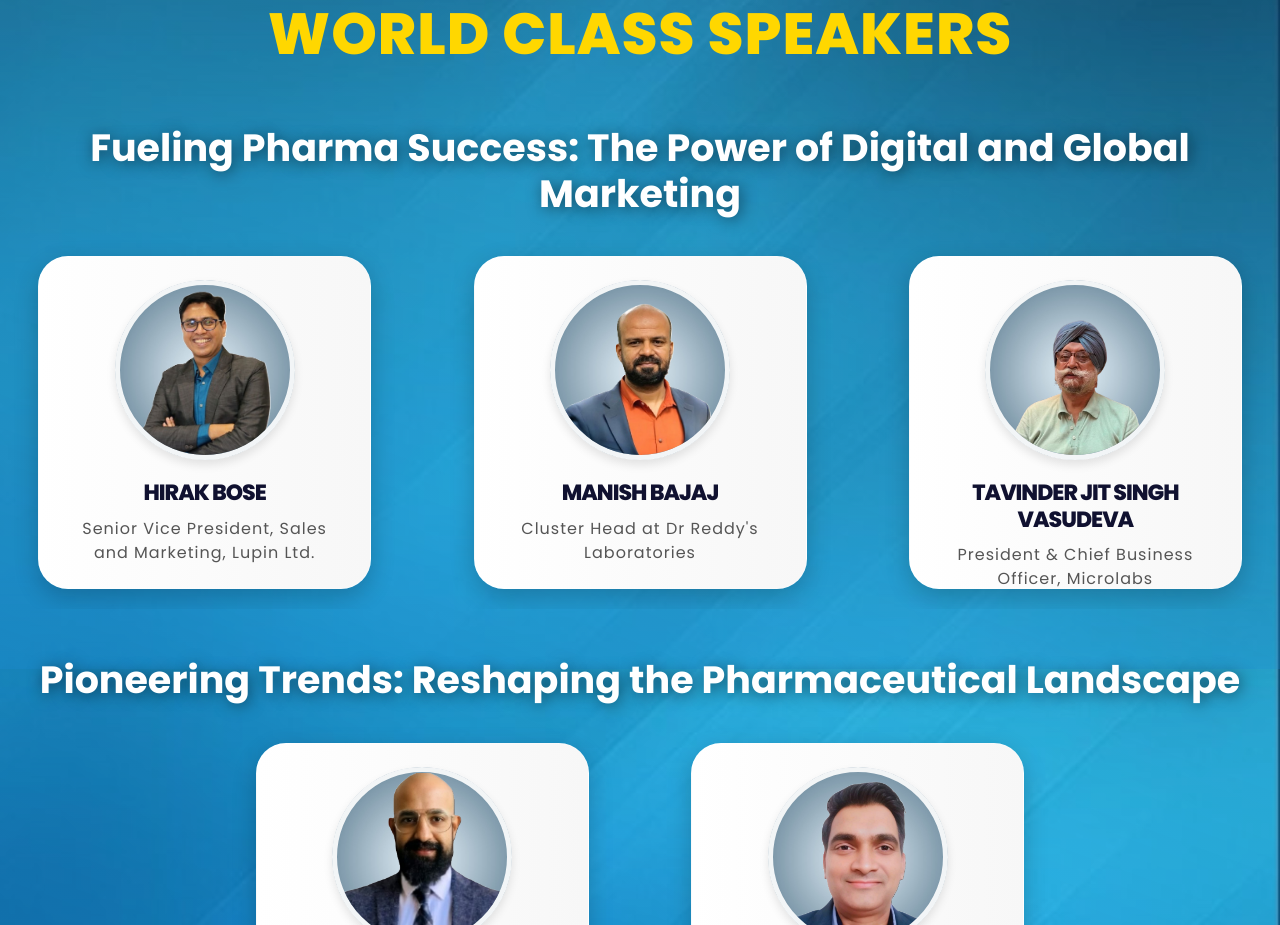
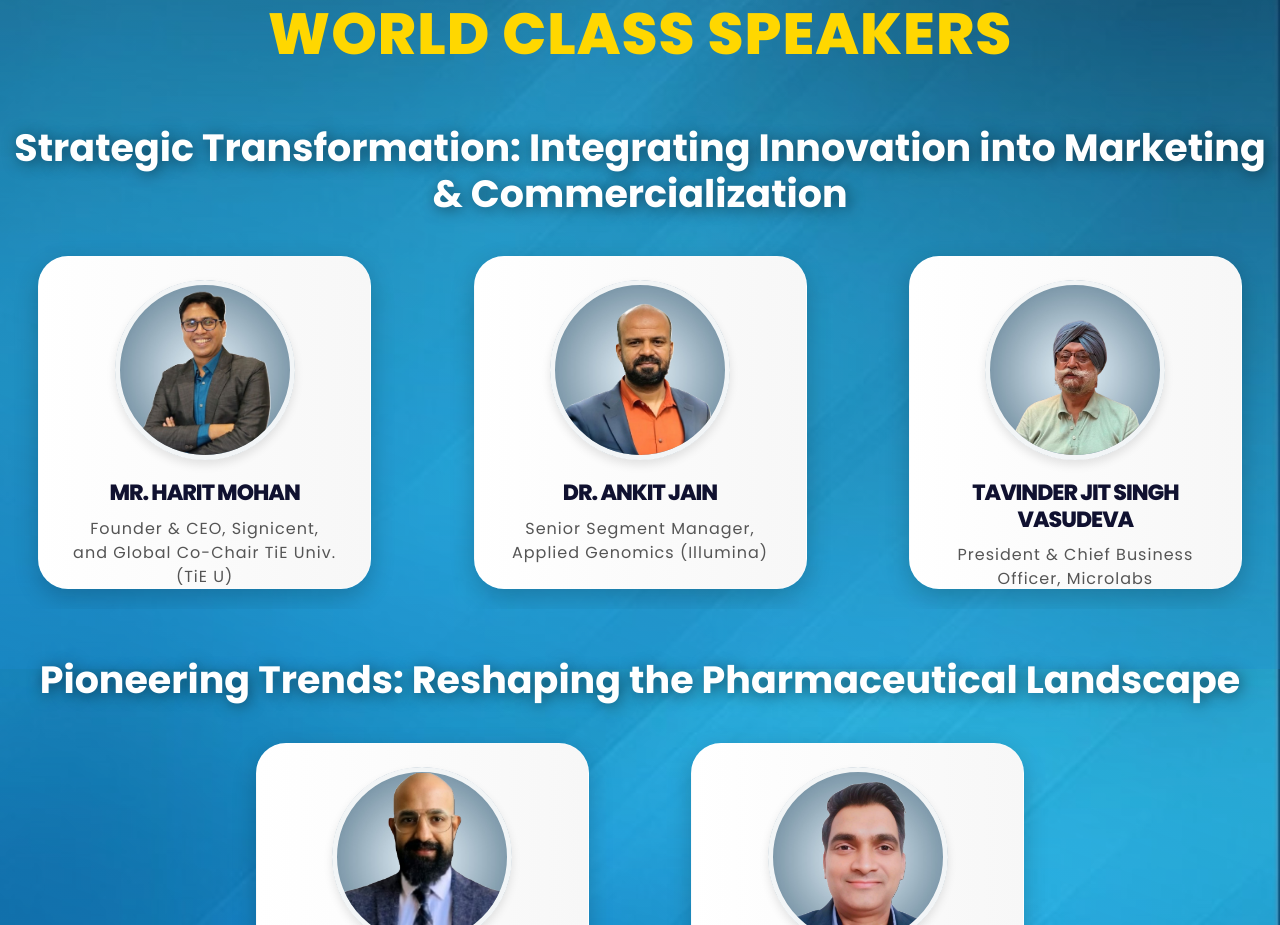
Before and after one commit to purveshjambhulkar/SAMPRABHAV, a React (Create React App) app in the folder frontend/: page / in a window 1280 px wide. Shown: the part 2240-3165 px from the top of the page. Built offline with nearby package versions, Linux system fonts and the light colour scheme.

Commit message:
Update SpeakersHome.js bucket1

```diff
--- a/frontend/src/components/SpeakersHome.js
+++ b/frontend/src/components/SpeakersHome.js
@@ -17,12 +17,11 @@ const speakerImages = [speaker1, speaker2, speaker3, speaker4, speaker5, speaker
 
 const buckets = [
   {
-    title: "Fueling Pharma Success: The Power of Digital and Global Marketing",
+    title: "Strategic Transformation: Integrating Innovation into Marketing & Commercialization",
     speakers: [
-      { id: 1, name: "Hirak Bose", designation: "Senior Vice President, Sales and Marketing, Lupin Ltd.", linkedin: "https://www.linkedin.com/in/hirak-bose-a9233083" },
-      { id: 2, name: "Manish Bajaj", designation: "Cluster Head at Dr Reddy's Laboratories", linkedin: "https://www.linkedin.com/in/manish-bajaj-7b1993" },
+      { id: 1, name: "Mr. Harit Mohan", designation: "Founder & CEO, Signicent, and Global Co-Chair TiE Univ. (TiE U)", linkedin: "https://www.linkedin.com/in/mohanharit" },
+      { id: 2, name: "Dr. Ankit Jain", designation: "Senior Segment Manager, Applied Genomics (Illumina)", linkedin: "https://www.linkedin.com/in/ankit-jain-34466b109" },
       { id: 100, name: "Tavinder Jit Singh Vasudeva", designation: "President & Chief Business Officer, Microlabs", linkedin: "https://www.linkedin.com/in/tavinder-jit-singh-vasudeva-86b5625" }
-
     ]
   },
   {
```
